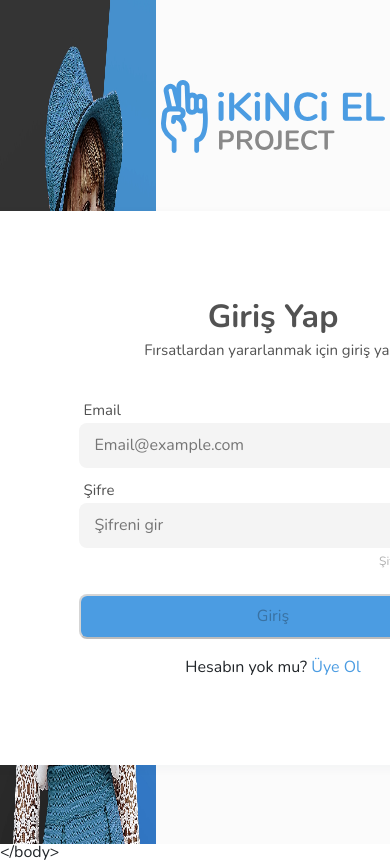
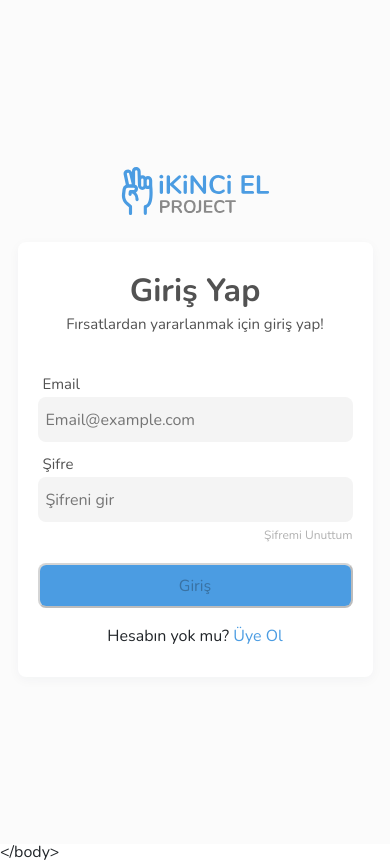
Before and after one commit to emredag/e-commerce-app, a React (Create React App) app: page /login in a window 390 px wide. Built offline with nearby package versions, Linux system fonts and the light colour scheme.

Commit message:
Register/Login pages responsive design was done.

```diff
--- a/src/pages/Register-Login-Page/formPage.scss
+++ b/src/pages/Register-Login-Page/formPage.scss
@@ -1,4 +1,5 @@
 @import "../../styles/color.scss";
+@import "./mobileFormPage.scss";
 
 .formContainer {
   display: flex;
@@ -27,6 +28,11 @@
     align-items: center;
     height: 100%;
 
+    .logo img {
+      width: 224px;
+      height: 73px;
+    }
+
     .forms {
       width: 569px;
       height: 554px;
@@ -41,67 +47,6 @@
       .registerLoginForm {
         display: flex;
         flex-direction: column;
-      }
-    }
-
-    .logo img {
-      width: 224px;
-      height: 73px;
-    }
-
-    .inputContainers {
-      margin-top: 15px;
-    }
-
-    .allInput {
-      background: $input-bg-color 0% 0% no-repeat padding-box;
-      border: none;
-      border-radius: 8px;
-      padding-left: 1rem;
-      outline: none;
-      width: 389px;
-      height: 45px;
-    }
-
-    .errorInput {
-      background: $error-input 0% 0% no-repeat padding-box;
-      border: 1px solid $error-input-border;
-    }
-
-    .forgotPassword {
-      margin-top: 5px;
-      text-align: right;
-      color: #b1b1b1;
-      letter-spacing: 0px;
-      font: normal 12px/16px Nunito;
-      span {
-        cursor: pointer;
-      }
-
-      .hiddenForget {
-        visibility: hidden;
-      }
-    }
-
-    .submitBtn {
-      background: $submit-btn-bg 0% 0% no-repeat padding-box;
-      border-radius: 8px;
-      width: 389px;
-      height: 45px;
-      margin-top: 25px;
-    }
-
-    .otherLink {
-      margin-top: 20px;
-      text-align: center;
-      span {
-        color: $submit-btn-bg;
-      }
-    }
-
-    .form {
-      margin-top: 30px;
-    }
 
         .formTitle {
           text-align: center;
@@ -119,6 +64,12 @@
           }
         }
 
+        .form {
+          margin-top: 30px;
+
+          .inputContainers {
+            margin-top: 15px;
+
             .inputTitle {
               color: $input-title-color;
               display: block;
@@ -127,18 +78,56 @@
               font-size: 15px;
               margin-left: 5px;
             }
+
+            .allInput {
+              background: $input-bg-color 0% 0% no-repeat padding-box;
+              border: none;
+              border-radius: 8px;
+              padding-left: 1rem;
+              outline: none;
+              width: 389px;
+              height: 45px;
+            }
+
+            .errorInput {
+              background: $error-input 0% 0% no-repeat padding-box;
+              border: 1px solid $error-input-border;
             }
           }
 
-.Toastify__toast--error {
-  background: $error-toast-bg 0% 0% no-repeat padding-box;
-  box-shadow: 0px 3px 12px $error-toast-shadow;
+          .forgotPassword {
+            margin-top: 5px;
+            text-align: right;
+            color: #b1b1b1;
+            letter-spacing: 0px;
+            font: normal 12px/16px Nunito;
+
+            span {
+              cursor: pointer;
+            }
+
+            .hiddenForget {
+              visibility: hidden;
+            }
+          }
+
+          .submitBtn {
+            background: $submit-btn-bg 0% 0% no-repeat padding-box;
             border-radius: 8px;
-  color: $error-input-border;
+            width: 389px;
+            height: 45px;
+            margin-top: 25px;
           }
-.Toastify__toast--success {
-  background: rgb(14, 223, 14) 0% 0% no-repeat padding-box;
-  box-shadow: 0px 3px 12px $error-toast-shadow;
-  border-radius: 8px;
-  color: white;
         }
+
+        .otherLink {
+          margin-top: 20px;
+          text-align: center;
+          span {
+            color: $submit-btn-bg;
+          }
+        }
+      }
+    }
+  }
+}
--- /dev/null
+++ b/src/pages/Register-Login-Page/mobileFormPage.scss
@@ -0,0 +1,60 @@
+@media only screen and (max-width: 1000px) {
+  .formContainer {
+    .leftSide {
+      display: none;
+    }
+    .rightSide {
+      width: 100%;
+
+      .rightSideContainer {
+        .logo img {
+          width: 149px;
+          height: 48px;
+        }
+
+        .forms {
+          width: 355px;
+          height: 435px;
+          margin-top: 24px;
+
+          .registerLoginForm {
+            .form {
+              margin-top: 30px;
+
+              .inputContainers {
+                .inputTitle {
+                  color: $input-title-color;
+                  display: block;
+                  font-weight: normal;
+                  margin-bottom: 5px;
+                  font-size: 15px;
+                  margin-left: 5px;
+                }
+
+                .allInput {
+                  background: $input-bg-color 0% 0% no-repeat padding-box;
+                  border: none;
+                  border-radius: 8px;
+                  padding-left: 0.5rem;
+                  outline: none;
+                  width: 315px;
+                  height: 45px;
+                }
+              }
+
+              .forgotPassword {
+                margin-top: 5px;
+              }
+
+              .submitBtn {
+                width: 315px;
+                height: 45px;
+                margin-top: 20px;
+              }
+            }
+          }
+        }
+      }
+    }
+  }
+}
--- a/src/services/LoginService.js
+++ /dev/null
@@ -1 +0,0 @@
-import axios, { URL } from "./Axios";
```
Also changed, not shown: src/styles/toastify.scss (added, +14 -0 lines). Lines whose indentation alone changed are shown as unchanged.
